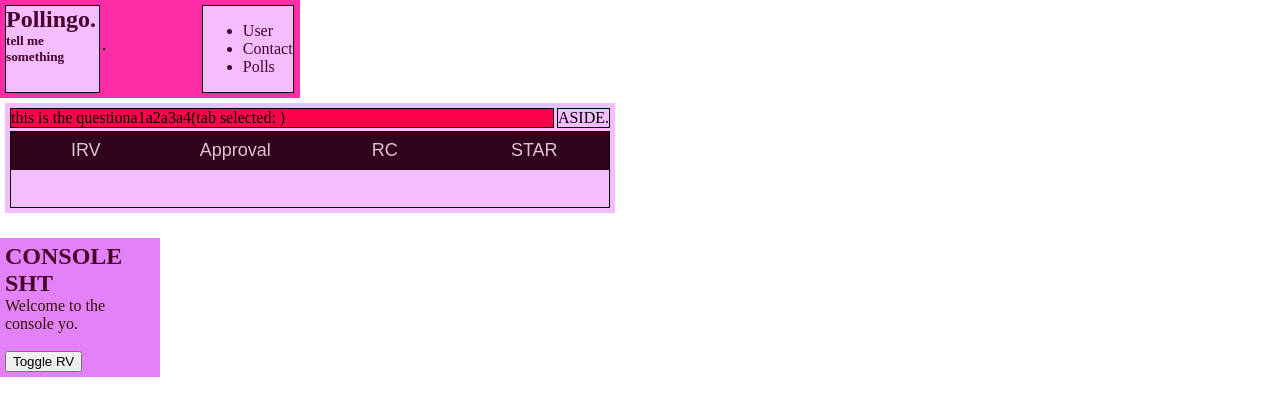
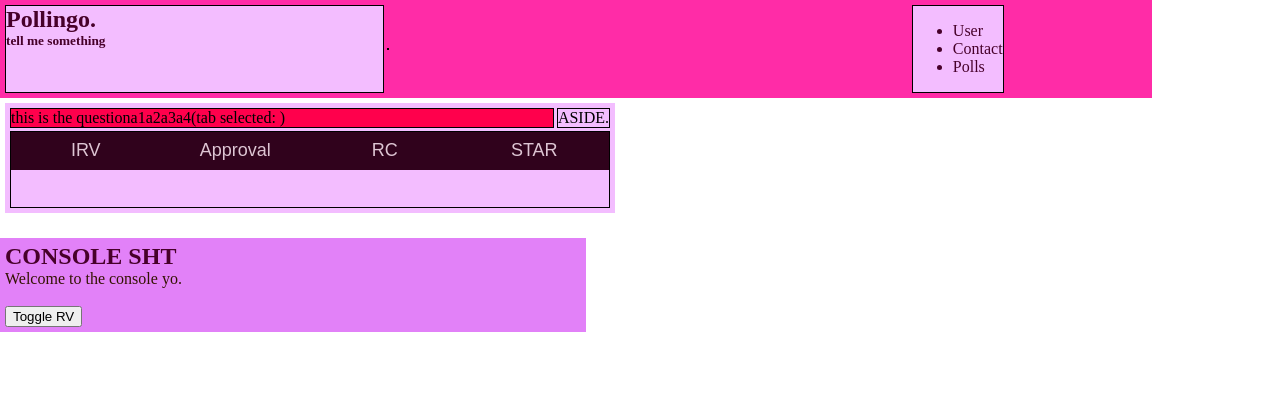
Before and after one commit to el7/Pollingo, a React (Create React App) app in the folder pollingo/: page / in a window 1280 px wide. Shown: the top 416 px of the page. Built offline with nearby package versions, Linux system fonts and the light colour scheme.

Commit message:
min size 320

```diff
--- a/pollingo/src/css/main.css
+++ b/pollingo/src/css/main.css
@@ -21,7 +21,8 @@ body {
     - min-extraextralarge
 */
 .layoutOne {
-  width: min(90%, 300px);
+  align: center;
+  width: max(90%, 320px);
 }
 
 .header-container {
@@ -48,7 +49,7 @@ body {
   grid-area: header;
   background-color: #f3bdff;
   border: 1px solid black;
-  margin: 0px auto 0px 0px;
+  margin: 0px 0px 0px 0px;
 }
 
 .header-container main {
--- a/pollingo/src/js/components/layoutPollingoOne.js
+++ b/pollingo/src/js/components/layoutPollingoOne.js
@@ -7,7 +7,6 @@ import "../../css/main.css";
 function LayoutOne() {
     return (
         <div className="layoutOne grid-main-container">
-
             <div className="grid-item grid-main-item-header">
                 <Header/>
             </div>
--- a/pollingo/src/scss/4-layout/_layoutOne.scss
+++ b/pollingo/src/scss/4-layout/_layoutOne.scss
@@ -12,7 +12,8 @@
 */
 
 .layoutOne {
-  width: unquote("min(90%, 300px)");
+  align: center;
+  width: unquote("max(90%, 320px)");
 
   //   @include screenSizeBp(min-small) {
   //     // view size small 2/6
--- a/pollingo/src/scss/4-layout/_siteHeader.scss
+++ b/pollingo/src/scss/4-layout/_siteHeader.scss
@@ -32,7 +32,7 @@
     grid-area: header;
     background-color: getColor(pb-header-bg-1);
     border: getSize(pb-border-1);
-    margin: 0px auto 0px 0px;
+    margin: 0px 0px 0px 0px;
   }
 
   main {
```
Also changed, not shown: 1 other file (tests, documents, lock files or other folders).
